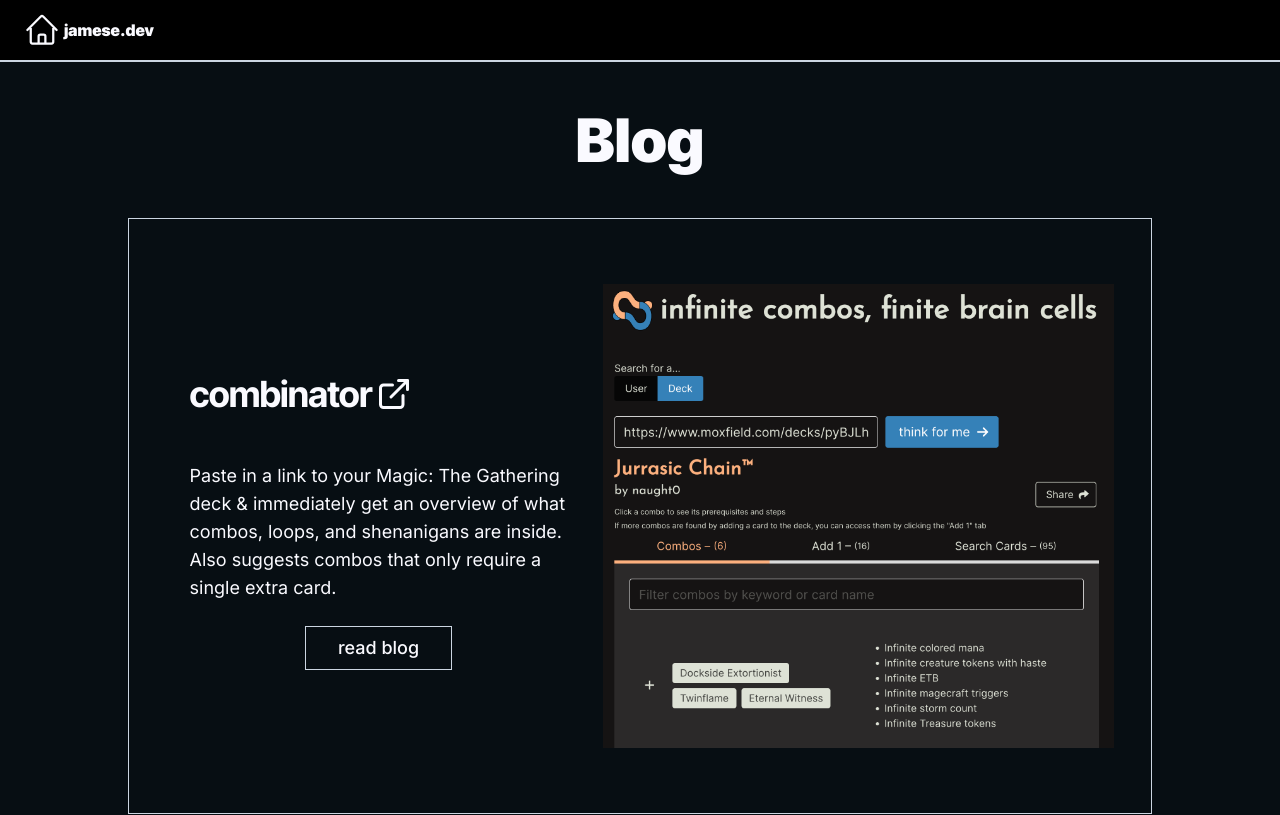
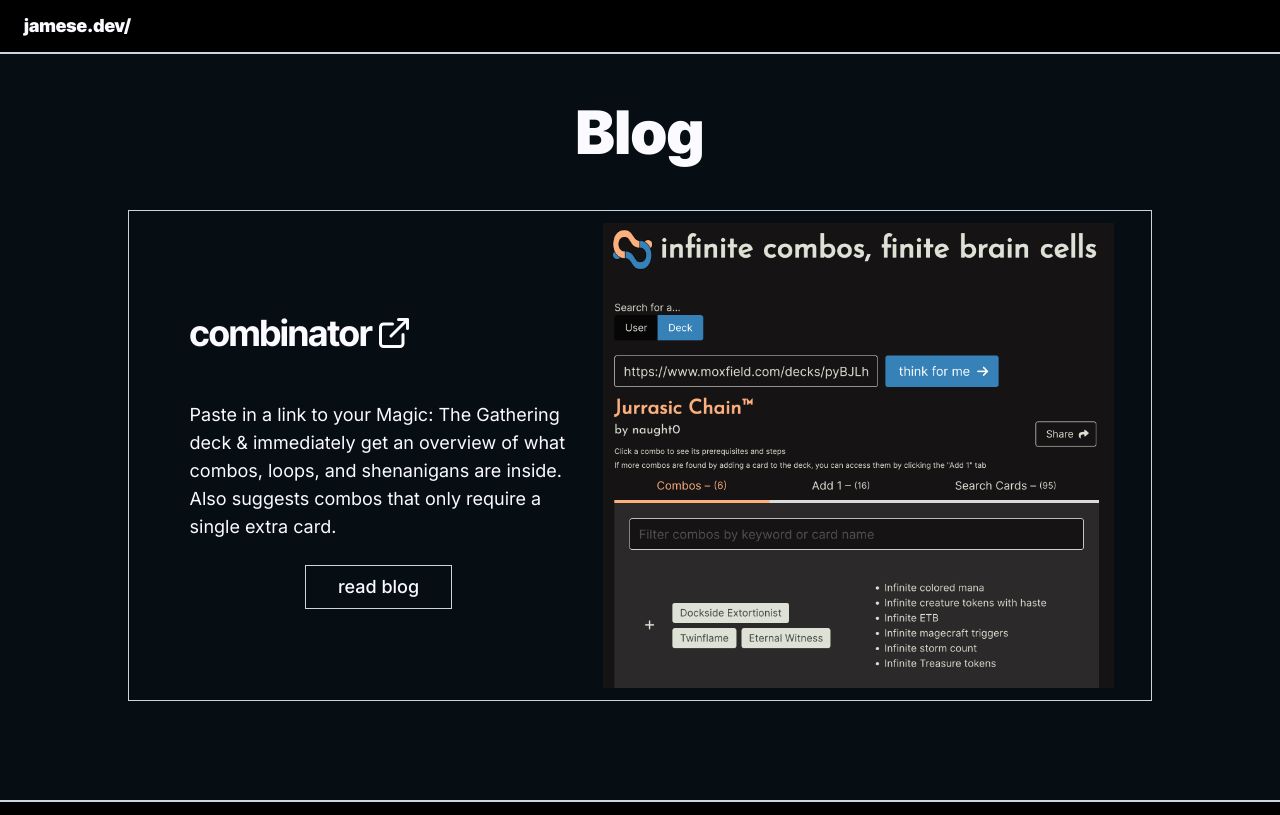
Before and after one commit to Naught0/naught0.github.io, a Next.js app: page /blog in a window 1280 px wide. Shown: the top 815 px of the page. Built offline with nearby package versions, Linux system fonts and the light colour scheme.

Commit message:
Update styling, todos

```diff
--- a/app/blog/layout.tsx
+++ b/app/blog/layout.tsx
@@ -3,7 +3,7 @@ import React, { PropsWithChildren } from "react";
 
 export default function Layout(props: PropsWithChildren) {
   return (
-    <div className="flex flex-col">
+    <div className="flex min-h-screen flex-col">
       <Nav />
       {props.children}
     </div>
--- a/app/blog/page.tsx
+++ b/app/blog/page.tsx
@@ -3,7 +3,7 @@ import { projects } from "@/data/projects";
 
 export default function Page() {
   return (
-    <div className="flex min-h-screen justify-center px-6 sm:px-12">
+    <div className="flex justify-center px-6 sm:px-12">
       <article className="lg-py-24 flex flex-col items-center gap-6 py-12 sm:max-w-screen-lg sm:gap-12">
         <p className="font-display text-6xl font-black">Blog</p>
         {projects
--- a/components/homepage-hero-content.tsx
+++ b/components/homepage-hero-content.tsx
@@ -1,36 +1,42 @@
-import { IconLink } from "./icon-link";
+import { HoverScaleLink } from "./hover-scale-link";
 import { FaGithub, FaLinkedin } from "react-icons/fa";
 import { ProfilePic } from "./profile-pic";
 import { HeroLink } from "./hero-link";
 
 export const HomepageHeroContent = () => {
   return (
-    <div className="font-display flex flex-col items-center justify-center sm:flex-row">
+    <div className="flex flex-col items-center justify-center font-display sm:flex-row">
       <div className="flex sm:hidden">
         <ProfilePic />
       </div>
-      <div className="z-10 flex basis-1/2 flex-col gap-3 text-right">
+      <div className="z-10 flex basis-1/2 flex-col gap-3">
         <div
           style={{ textShadow: "0px 2px 3px rgb(0 0 0 / 60%)" }}
-          className="contents"
+          className="contents text-right"
         >
           <p className="text-7xl font-black sm:text-9xl">james</p>
           <p className="text-lg font-bold text-slate-100 sm:text-4xl">
             full stack developer
           </p>
           <div className="flex flex-grow justify-end gap-3">
-            <IconLink href="https://github.com/naught0" target="_blank">
+            <HoverScaleLink href="https://github.com/naught0" target="_blank">
               <FaGithub className="shadow-black drop-shadow" />
-            </IconLink>
-            <IconLink href="https://linkedin.com/in/jameseuteneuer">
+            </HoverScaleLink>
+            <HoverScaleLink href="https://linkedin.com/in/jameseuteneuer">
               <FaLinkedin className="shadow-black drop-shadow" />
-            </IconLink>
+            </HoverScaleLink>
           </div>
         </div>
 
-        <HeroLink href="#projects">projects</HeroLink>
-        <HeroLink href="/resume.pdf">resumé</HeroLink>
-        <HeroLink href="/blog">blog</HeroLink>
+        <HeroLink className="text-left" href="#projects">
+          projects
+        </HeroLink>
+        <HeroLink className="text-center" href="/resume.pdf">
+          resumé
+        </HeroLink>
+        <HeroLink className="text-right" href="/blog">
+          blog
+        </HeroLink>
       </div>
       <div className="-ml-16 hidden basis-1/2 sm:block">
         <ProfilePic />
--- a/components/icon-link.tsx
+++ b/components/hover-scale-link.tsx
@@ -1,7 +1,7 @@
 import { cn } from "@/lib/utils";
 import React, { HTMLProps, PropsWithChildren } from "react";
 
-export const IconLink = (
+export const HoverScaleLink = (
   props: HTMLProps<HTMLAnchorElement> & PropsWithChildren,
 ) => {
   return (
--- a/components/nav.tsx
+++ b/components/nav.tsx
@@ -1,15 +1,17 @@
 import React from "react";
-import { HiOutlineHome } from "react-icons/hi2";
-import { IconLink } from "./icon-link";
+import { HoverScaleLink } from "./hover-scale-link";
+import { FaHome } from "react-icons/fa";
 
 export const Nav = () => {
   return (
     <nav className="flex w-full flex-row justify-between gap-3 border-b-2 border-b-slate-300 bg-black px-6 py-3">
       <div className="flex flex-row justify-start gap-3">
-        <IconLink href="/" className="inline-flex items-center gap-1">
-          <HiOutlineHome />
-          <span className="font-display text-base font-black">jamese.dev</span>
-        </IconLink>
+        <HoverScaleLink
+          href="/"
+          className="inline-flex items-center gap-1 font-display text-base font-black sm:text-lg"
+        >
+          jamese.dev/
+        </HoverScaleLink>
       </div>
       <div className="flex flex-row justify-end gap-3"></div>
     </nav>
```
Also changed, not shown: 1 other file (tests, documents, lock files or other folders).
